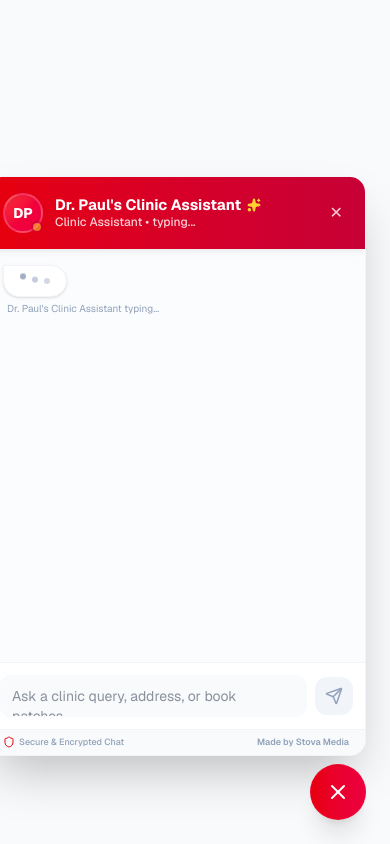
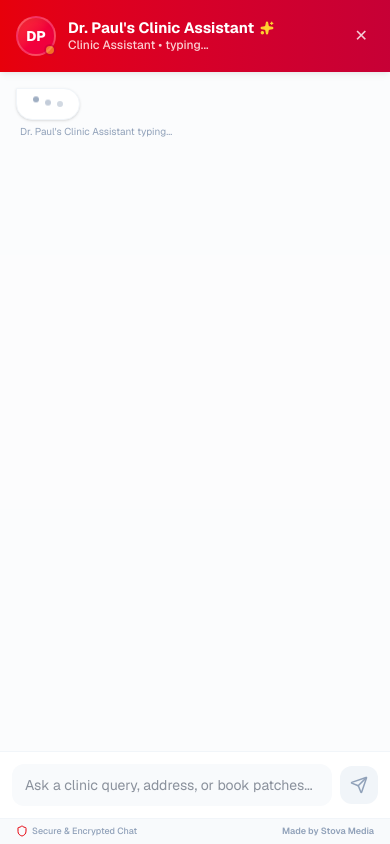
Before and after one commit to hasankhan10/drpaulaichatbot, a Next.js app: page / in a window 390 px wide. Both pictures are taken after a click on the button 338 px from the left and 792 px from the top of the page. Built offline with nearby package versions, Linux system fonts and the light colour scheme.

Commit message:
feat: make chatbot fully responsive, fullscreen on mobile and floating on desktop

```diff
--- a/components/ChatContainer.tsx
+++ b/components/ChatContainer.tsx
@@ -494,7 +494,7 @@
   ];
 
   return (
-    <div className={`relative flex flex-col bg-white border border-slate-100 shadow-2xl rounded-2xl overflow-hidden ${className}`}>
+    <div className={`relative flex flex-col bg-white overflow-hidden sm:rounded-2xl rounded-none sm:shadow-2xl shadow-none sm:border sm:border-slate-100 border-none ${className}`}>
       {/* Dynamic Keyframes Injection to guarantee Instant WhatsApp-Style Blinking works immediately without browser stylesheet caching! */}
       <style>{`
         @keyframes typingBlinkLocal {
--- a/components/ChatWidget.tsx
+++ b/components/ChatWidget.tsx
@@ -58,28 +58,35 @@
   };
 
   return (
-    <div className="fixed bottom-6 right-6 z-50 font-sans flex flex-col items-end">
+    <div className={`fixed z-50 font-sans transition-all duration-300 ${
+      isOpen
+        ? 'inset-0 w-full h-full sm:inset-auto sm:bottom-6 sm:right-6 sm:w-auto sm:h-auto sm:flex sm:flex-col sm:items-end'
+        : 'bottom-6 right-6 flex flex-col items-end'
+    }`}>
 
       {/* 1. Popover Chat Window (Animated Transition Container) */}
-      <div className={`absolute bottom-16 right-0 transition-all duration-300 ease-out origin-bottom-right ${
+      <div className={`transition-all duration-300 ease-out origin-bottom-right ${
         isOpen
           ? 'scale-100 opacity-100 pointer-events-auto translate-y-0 visible'
           : 'scale-90 opacity-0 pointer-events-none translate-y-8 invisible'
+      } ${
+        isOpen
+          ? 'fixed inset-0 w-full h-full sm:absolute sm:inset-auto sm:bottom-16 sm:right-0 sm:w-auto sm:h-auto'
+          : 'absolute bottom-16 right-0'
       }`}>
         <ChatContainer
           isOpen={isOpen}
           onClose={handleOpenToggle}
           showCloseButton={true}
-          className="w-[380px] sm:w-[400px] h-[580px] shadow-2xl"
+          className="w-full h-full sm:w-[400px] sm:h-[600px]"
         />
       </div>
-
 
       {/* 2. Premium Speech Bubble Greeting Tooltip */}
       {showGreeting && !isOpen && (
         <div
           onClick={handleOpenToggle}
-          className="absolute bottom-1 right-16 mr-2 w-72 bg-white/95 backdrop-blur-md border border-slate-100 shadow-2xl p-3.5 rounded-2xl flex items-start gap-3 cursor-pointer group hover:scale-[1.02] hover:border-red-100 transition-all duration-300 animate-in fade-in slide-in-from-right-4 duration-500"
+          className="absolute bottom-1 right-16 mr-2 w-[calc(100vw-100px)] max-w-[288px] sm:w-80 bg-white/95 backdrop-blur-md border border-slate-100 shadow-2xl p-3.5 rounded-2xl flex items-start gap-3 cursor-pointer group hover:scale-[1.02] hover:border-red-100 transition-all duration-300 animate-in fade-in slide-in-from-right-4 duration-500"
         >
           {/* Clinic Assistant Avatar */}
           <div className="relative shrink-0">
@@ -115,7 +122,9 @@
       {/* 3. Floating Circular Bubble Button */}
       <button
         onClick={handleOpenToggle}
-        className="w-14 h-14 rounded-full bg-gradient-to-r from-red-600 to-rose-600 text-white flex items-center justify-center shadow-xl hover:shadow-2xl hover:scale-105 active:scale-95 transition-all duration-300 border border-red-500/20 group relative"
+        className={`w-14 h-14 rounded-full bg-gradient-to-r from-red-600 to-rose-600 text-white items-center justify-center shadow-xl hover:shadow-2xl hover:scale-105 active:scale-95 transition-all duration-300 border border-red-500/20 group relative ${
+          isOpen ? 'hidden sm:flex' : 'flex'
+        }`}
       >
         {isOpen ? (
           <X className="w-6 h-6 transition-transform duration-300" />
```
Also changed, not shown: 1 other file (tests, documents, lock files or other folders).
